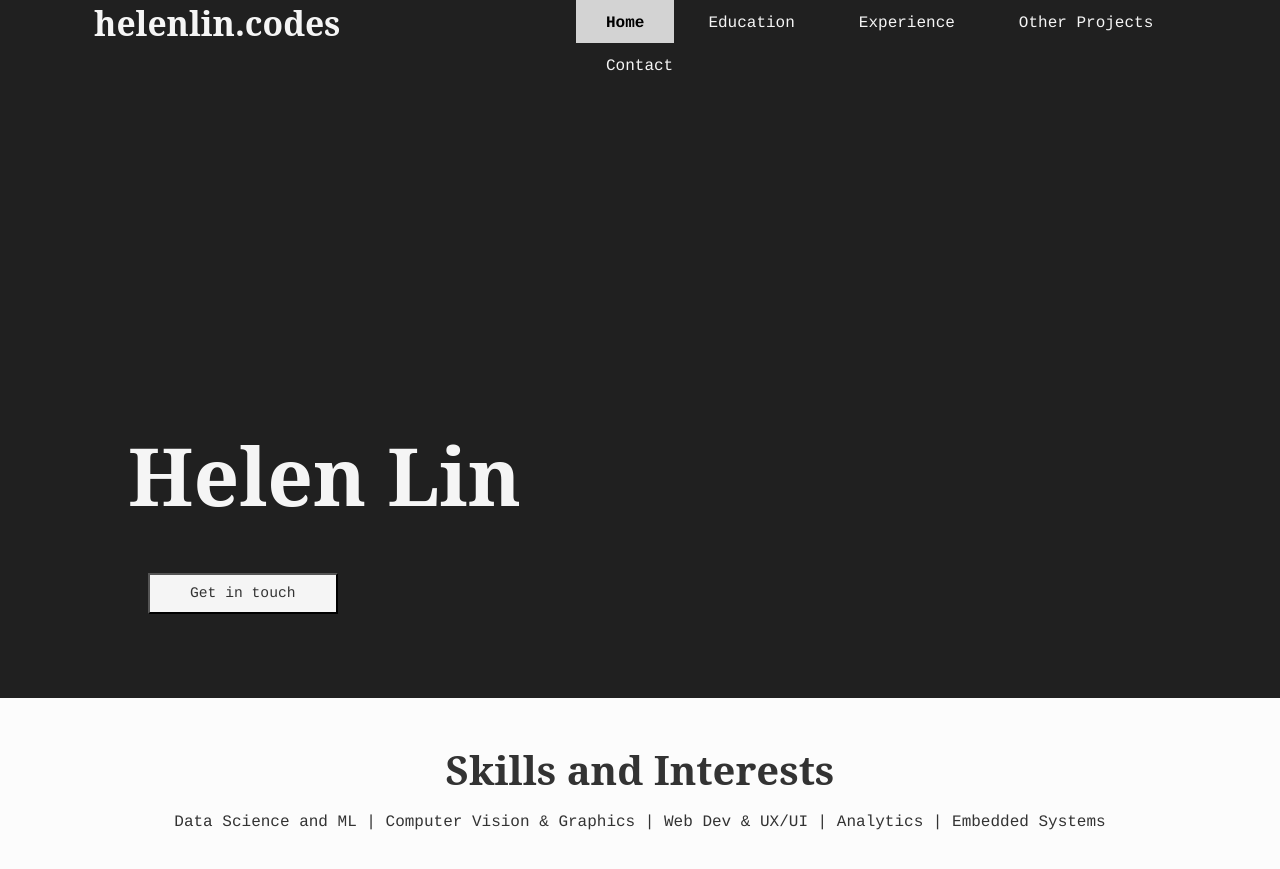
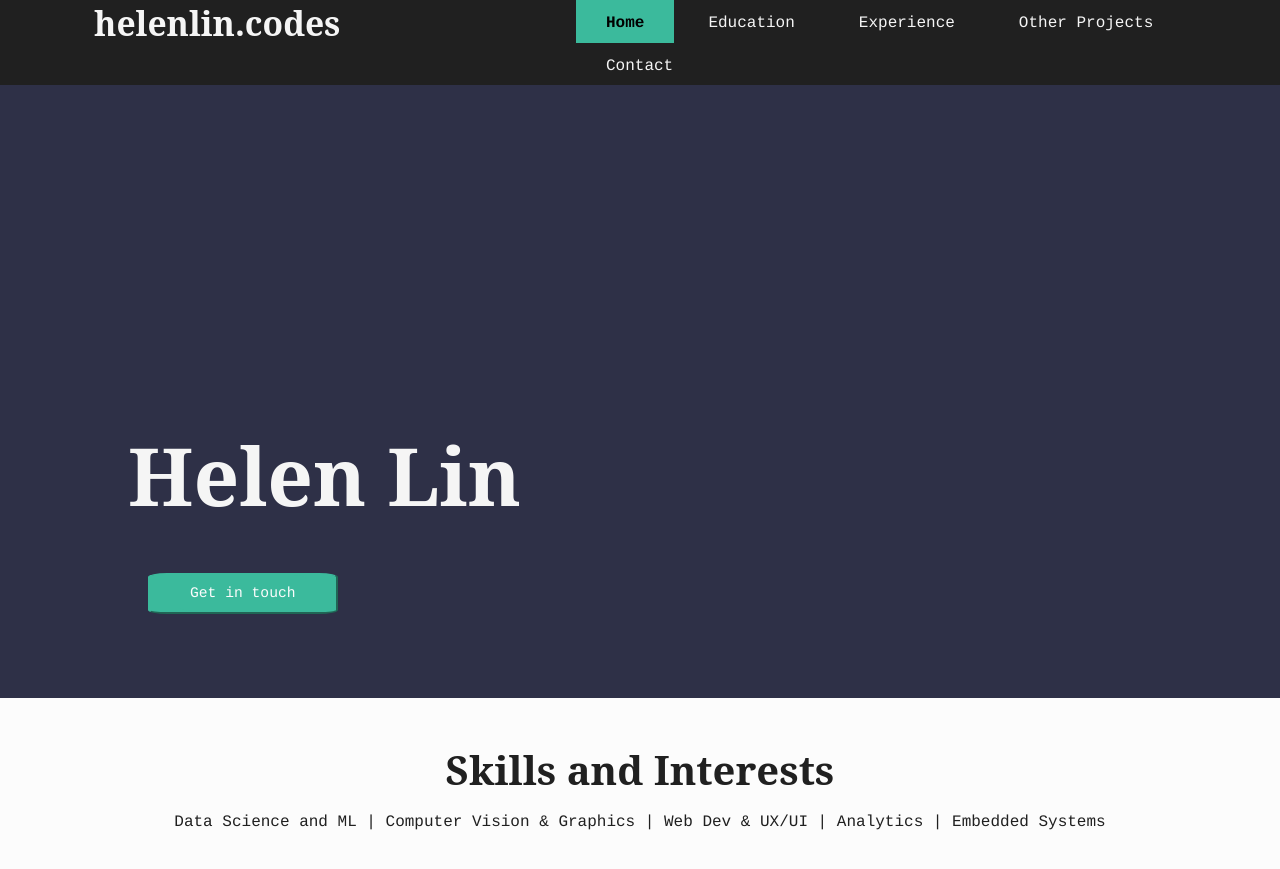
Before and after one commit to helen-m-lin/helenlincodes, a Jekyll site: the page built from index.html, in a window 1280 px wide and 900 px high. Shown: the top 869 px of the window. Built offline with Jekyll 4.4.1, drawn with Linux system fonts in a browser that asks for light colours; some of the changed text lies outside the part shown.

Commit message:
update theme and add contact icons

```diff
--- a/_includes/nav.html
+++ b/_includes/nav.html
@@ -1,4 +1,4 @@
-<nav class="thm-dark">
+<nav class="thm-black">
     <a class="nav-left" href="{{ site.url }}">helenlin.codes</a>
     <div class="nav-right">
         {% for item in site.data.nav %}
--- a/css/main.css
+++ b/css/main.css
@@ -56,7 +56,7 @@
 
 nav a.nav-curr {
     text-decoration: none;
-    background-color: lightgrey;
+    background-color:  #3BBA9C; /*lightgrey;*/
     color: black;
     font-weight: bold;
     pointer-events: none;
@@ -146,13 +146,17 @@
     font-family: Courier, monospace;
     line-height: 1.1em;
     padding: 10px;
-    background-color: whitesmoke;
-    color: #333;
+    background-color: #3BBA9C; /* rgb(228, 91, 98);*/
+    border-color: #3BBA9C; /* rgb(228, 91, 98);*/
+    color: #fcfcfc;
     margin: 20px;
+    border-radius: 10%;
+
 }
 
 button:hover, button:hover a {
-    background-color: grey;
+    background-color: darkgray;
+    border-color: darkgray;
     text-decoration: none;
 }
 
@@ -191,17 +195,38 @@
 /*TODO: revert colour at end*/
 .thm-light {
     background-color: #fcfcfc;
-    color: #333;
+    color: #202020;
 }
 
 .thm-med {
-    background-color: #b39675;
-    background-color:teal;
-    background-color: indianred;
-    color: #333;
+    background-color: #707793;
+    color: #202020;
 }
 
-.thm-dark, .thm-dark, .thm-dark, p.thm-dark {
+.thm-dark, p.thm-dark {
+    background-color: #2E3047;
+    color: whitesmoke;
+}
+
+.thm-black, p.thm-black {
     background-color: #202020;
     color: whitesmoke;
 }
+
+/* "Contact" Icons */
+  a:hover.icon {
+    text-decoration: none;
+  }
+
+  img.icon {
+   /* border: 1px solid #ddd; */
+    border-radius: 50%;
+    padding: 5px;
+    width: 50px;
+    text-decoration: none;
+  }
+
+  img:hover.icon{
+    box-shadow: 0 0 5px 5px  #3BBA9C;
+    text-decoration: none;
+  }
--- a/index.html
+++ b/index.html
@@ -37,10 +37,28 @@
 
 <div class="section thm-med home-contact">
 <h2>Let's connect!</h2>
-    <p>
+ <!--   <p>
       <a href="mailto:{{ site.email }}">Email</a> |
       <a href="{{ site.linkedin}}" target="_blank" rel="noopener noreferrer">LinkedIn</a> |
       <a href="{{ site.github }}" target="_blank" rel="noopener noreferrer">GitHub</a> |
       <a href="{{ site.hackerrank }}" target="_blank" rel="noopener noreferrer">HackerRank</a> |
     </p>
+
+  -->
+  <br>
+  <a class="icon" href="mailto:{{ site.email }}">
+    <img class="icon" src="images/email-logo.jpg" title="Email">
+  </a>
+
+  <a class="icon" href="{{ site.linkedin}}" target="_blank" rel="noopener noreferrer">
+    <img class="icon" src="images/linkedin-logo.svg" title="LinkedIn">
+  </a>
+
+  <a class="icon" href="{{ site.github }}" target="_blank" rel="noopener noreferrer">
+    <img class="icon" src="images/github-logo.png" title="GitHub">
+  </a>
+
+  <a class="icon" href="{{ site.hackerrank }}" target="_blank" rel="noopener noreferrer">
+    <img class="icon" src="images/hackerrank-logo.png" title="HackerRank">
+  </a>
 </div><!-- /.home-contact-->
```
Also changed, not shown: contact.html (+19 -1 lines), images/email-logo.jpg (added), images/github-logo.png (added), images/hackerrank-logo.png (added), images/linkedin-logo.svg (added).
